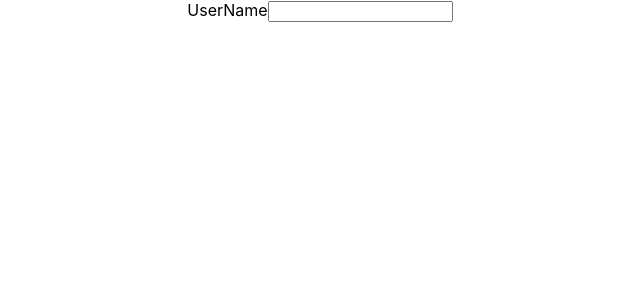
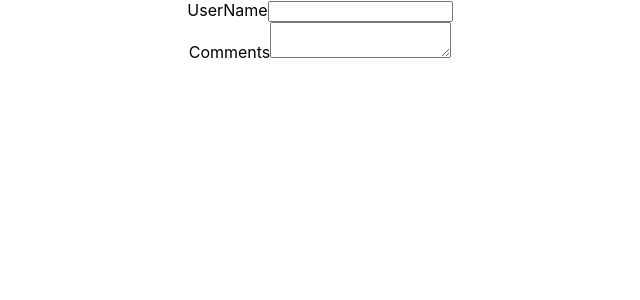
Before and after one commit to nilankh/LearningReact, a React (Create React App) app: page / in a window 1280 px wide. Shown: the top 300 px of the page, without its empty margins (320-960 px from the left). Built offline with nearby package versions, Linux system fonts and the light colour scheme.

Commit message:
learning about basic of forms hadnling step1 add the elemet html

```diff
--- a/src/components/Form.js
+++ b/src/components/Form.js
@@ -27,6 +27,10 @@ class Form extends Component {
             onChange={this.handleUsernameChange}
           />
         </div>
+        <div>
+            <label>Comments</label>
+            <textarea></textarea>
+        </div>
       </form>
     );
   }
```
